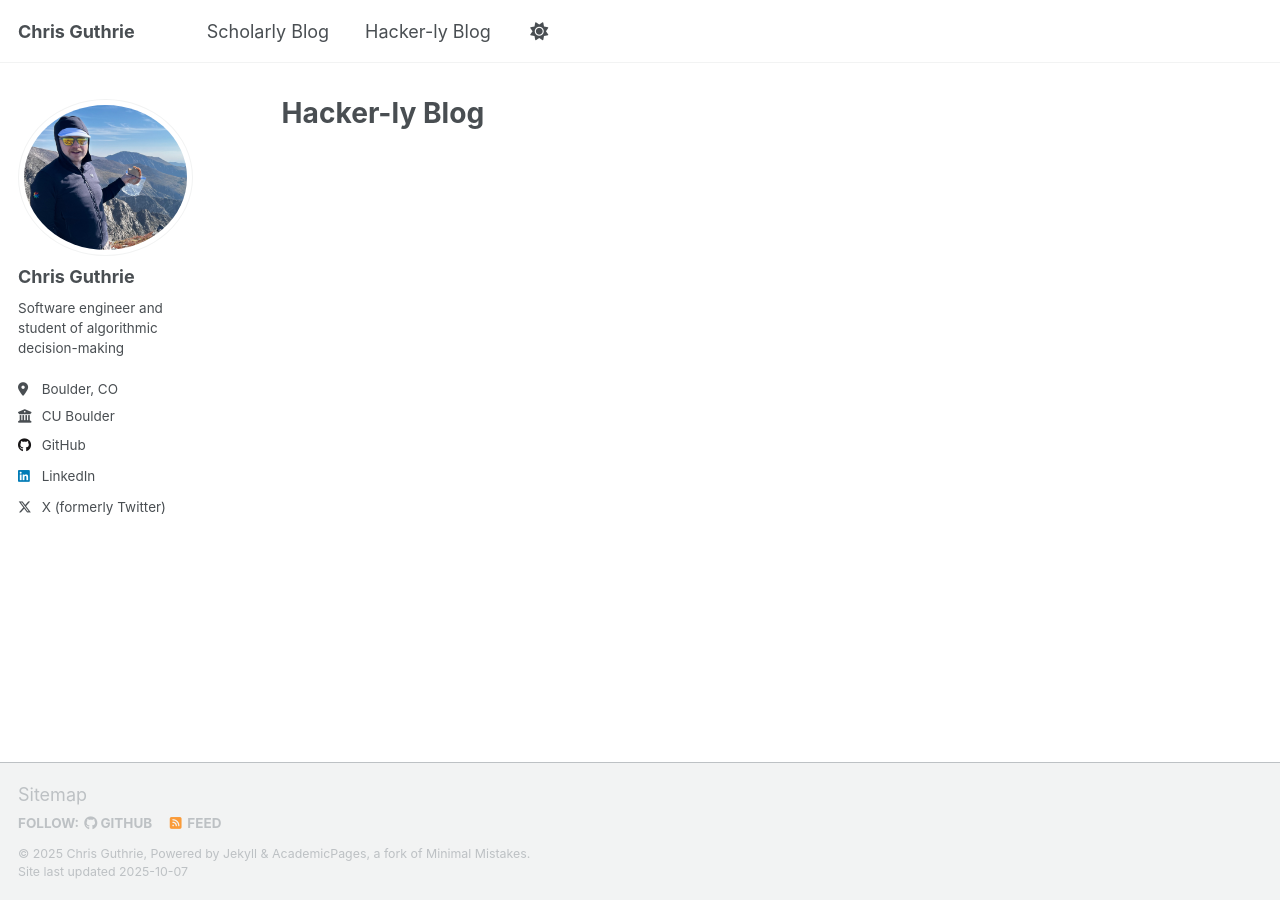
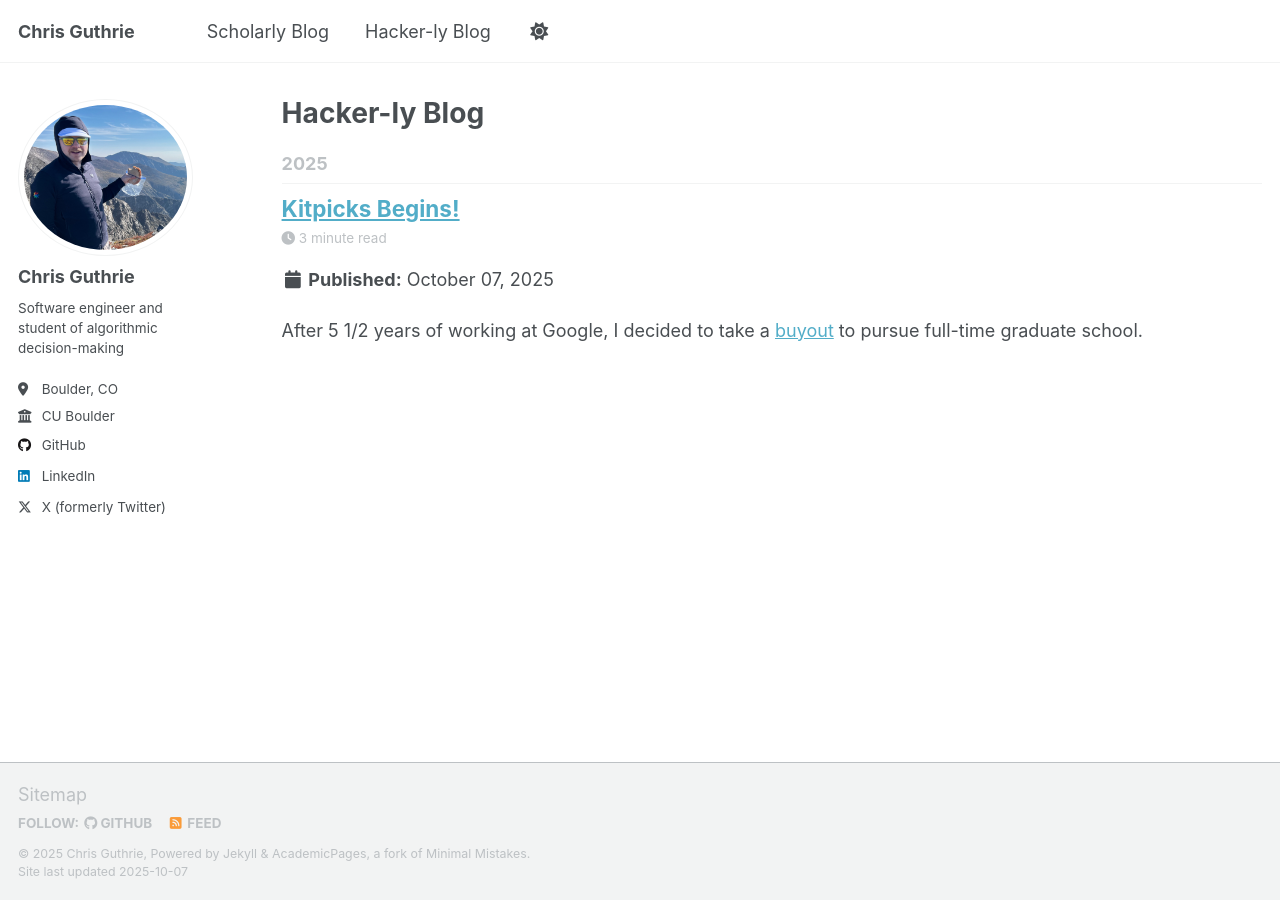
Before and after one commit to guthriec/chriswguthrie, a Jekyll site: the page built from _pages/hack-blog.html, in a window 1280 px wide. Built offline with Jekyll 4.4.1, drawn with Linux system fonts in a browser that asks for light colours; a script that is not in the unit is left out.

Commit message:
Rename blog post so it will be picked up

```diff
--- a/_posts/kitpicks-begins.md
+++ b/_posts/2025-10-07-kitpicks-begins.md
@@ -1,7 +1,11 @@
 ---
 layout: single
+date: 2025-10-07
 title:  "Kitpicks Begins!"
+permalink: /hack-blog/kitpicks-begins/
 category: hack-blog
+tags:
+  - hack-blog
 ---
 After 5 1/2 years of working at Google, I decided to take a [buyout](https://www.cnbc.com/2025/06/10/google-buyouts-search-ads-unit.html) to pursue full-time graduate school.
 
```
